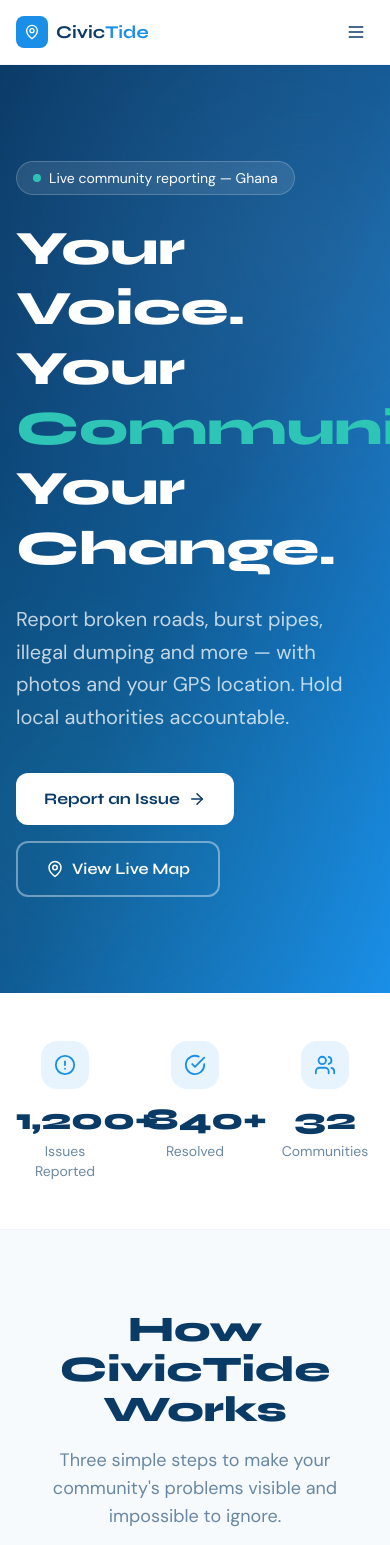
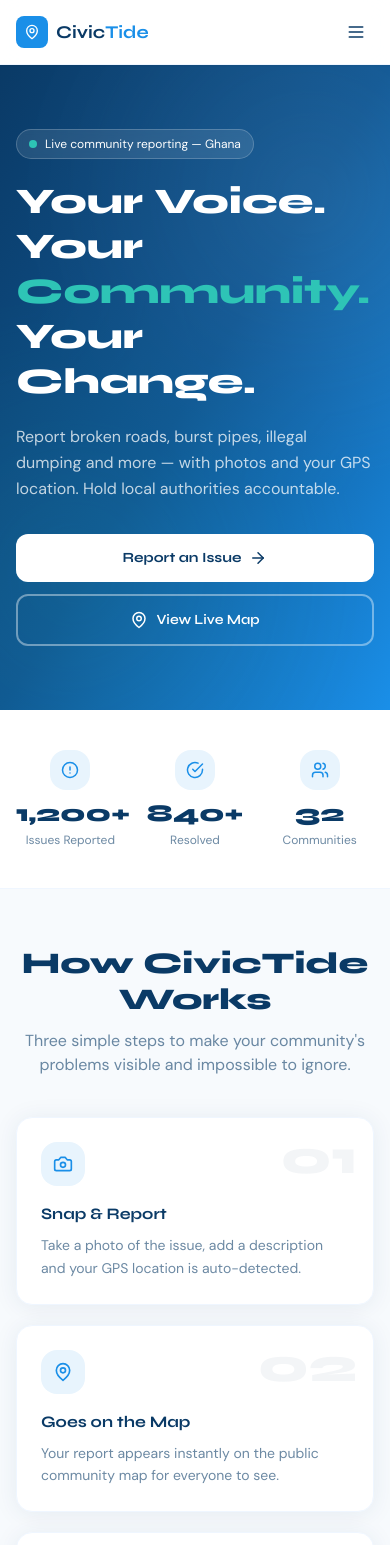
Before and after one commit to Graphils/CivicTechTide, a React (Vite) app in the folder CivicTechTide-frontend/: page / in a window 390 px wide. Shown: the top 1545 px of the page. Built offline with nearby package versions, Linux system fonts and the light colour scheme; no server answers.

Commit message:
Fix mobile layout on landing page

```diff
--- a/CivicTechTide-frontend/src/pages/HomePage.tsx
+++ b/CivicTechTide-frontend/src/pages/HomePage.tsx
@@ -21,48 +21,64 @@ export default function HomePage() {
       {/* Hero */}
       <section className="relative overflow-hidden bg-gradient-to-br from-ocean via-primary-700 to-wave text-white">
         <div className="absolute inset-0 opacity-10"
-          style={{ backgroundImage: 'radial-gradient(circle at 20% 80%, #2ec4b6 0%, transparent 50%), radial-gradient(circle at 80% 20%, #9dcff5 0%, transparent 50%)' }}
+          style={{
+            backgroundImage: 'radial-gradient(circle at 20% 80%, #2ec4b6 0%, transparent 50%), radial-gradient(circle at 80% 20%, #9dcff5 0%, transparent 50%)'
+          }}
         />
-        <div className="relative max-w-7xl mx-auto px-4 sm:px-6 lg:px-8 py-24 lg:py-36">
+        <div className="relative max-w-7xl mx-auto px-4 sm:px-6 lg:px-8 py-16 sm:py-24 lg:py-36">
           <div className="max-w-3xl">
-            <div className="inline-flex items-center gap-2 bg-white/10 backdrop-blur-sm border border-white/20 rounded-full px-4 py-1.5 text-sm mb-6">
-              <span className="w-2 h-2 bg-teal-400 rounded-full animate-pulse" />
+
+            {/* Badge */}
+            <div className="inline-flex items-center gap-2 bg-white/10 backdrop-blur-sm border border-white/20 rounded-full px-3 py-1.5 text-xs sm:text-sm mb-5 sm:mb-6">
+              <span className="w-2 h-2 bg-teal-400 rounded-full animate-pulse shrink-0" />
               <span style={{ fontFamily: 'DM Sans, sans-serif' }}>Live community reporting — Ghana</span>
             </div>
 
-            <h1 className="text-5xl lg:text-7xl font-extrabold leading-tight mb-6" style={{ fontFamily: 'Syne, sans-serif' }}>
+            {/* Heading */}
+            <h1 className="text-4xl sm:text-5xl lg:text-7xl font-extrabold leading-tight mb-5 sm:mb-6" style={{ fontFamily: 'Syne, sans-serif' }}>
               Your Voice.<br />
               Your <span className="text-teal-400">Community.</span><br />
               Your Change.
             </h1>
 
-            <p className="text-xl text-white/75 mb-10 leading-relaxed max-w-xl" style={{ fontFamily: 'DM Sans, sans-serif' }}>
+            {/* Subtitle */}
+            <p className="text-base sm:text-xl text-white/75 mb-8 sm:mb-10 leading-relaxed max-w-xl" style={{ fontFamily: 'DM Sans, sans-serif' }}>
               Report broken roads, burst pipes, illegal dumping and more — with photos and your GPS location. Hold local authorities accountable.
             </p>
 
-            <div className="flex flex-wrap gap-4">
-              <Link to="/register" className="inline-flex items-center gap-2 bg-white text-ocean font-bold px-7 py-3.5 rounded-xl hover:bg-foam transition-colors text-base" style={{ fontFamily: 'Syne, sans-serif' }}>
+            {/* CTA Buttons */}
+            <div className="flex flex-col sm:flex-row gap-3 sm:gap-4">
+              <Link
+                to="/register"
+                className="inline-flex items-center justify-center gap-2 bg-white text-ocean font-bold px-6 sm:px-7 py-3.5 rounded-xl hover:bg-foam transition-colors text-sm sm:text-base w-full sm:w-auto"
+                style={{ fontFamily: 'Syne, sans-serif' }}
+              >
                 Report an Issue <ArrowRight size={18} />
               </Link>
-              <Link to="/map" className="inline-flex items-center gap-2 border-2 border-white/40 text-white font-semibold px-7 py-3.5 rounded-xl hover:bg-white/10 transition-colors text-base" style={{ fontFamily: 'Syne, sans-serif' }}>
+              <Link
+                to="/map"
+                className="inline-flex items-center justify-center gap-2 border-2 border-white/40 text-white font-semibold px-6 sm:px-7 py-3.5 rounded-xl hover:bg-white/10 transition-colors text-sm sm:text-base w-full sm:w-auto"
+                style={{ fontFamily: 'Syne, sans-serif' }}
+              >
                 <MapPin size={18} /> View Live Map
               </Link>
             </div>
+
           </div>
         </div>
       </section>
 
       {/* Stats */}
       <section className="bg-white border-b border-blue-50">
-        <div className="max-w-7xl mx-auto px-4 sm:px-6 lg:px-8 py-12">
-          <div className="grid grid-cols-3 gap-8">
+        <div className="max-w-7xl mx-auto px-4 sm:px-6 lg:px-8 py-10 sm:py-12">
+          <div className="grid grid-cols-3 gap-4 sm:gap-8">
             {stats.map(({ label, value, icon: Icon }) => (
               <div key={label} className="text-center">
-                <div className="w-12 h-12 bg-foam rounded-2xl flex items-center justify-center mx-auto mb-3">
-                  <Icon size={22} className="text-wave" />
+                <div className="w-10 h-10 sm:w-12 sm:h-12 bg-foam rounded-2xl flex items-center justify-center mx-auto mb-2 sm:mb-3">
+                  <Icon size={18} className="text-wave" />
                 </div>
-                <div className="text-3xl font-extrabold text-ocean mb-1" style={{ fontFamily: 'Syne, sans-serif' }}>{value}</div>
-                <div className="text-sm text-ocean/60">{label}</div>
+                <div className="text-2xl sm:text-3xl font-extrabold text-ocean mb-0.5 sm:mb-1" style={{ fontFamily: 'Syne, sans-serif' }}>{value}</div>
+                <div className="text-xs sm:text-sm text-ocean/60">{label}</div>
               </div>
             ))}
           </div>
@@ -70,19 +86,24 @@ export default function HomePage() {
       </section>
 
       {/* How it works */}
-      <section className="max-w-7xl mx-auto px-4 sm:px-6 lg:px-8 py-20">
-        <div className="text-center mb-14">
-          <h2 className="text-4xl font-extrabold text-ocean mb-4" style={{ fontFamily: 'Syne, sans-serif' }}>How CivicTide Works</h2>
-          <p className="text-ocean/60 text-lg max-w-xl mx-auto">Three simple steps to make your community's problems visible and impossible to ignore.</p>
+      <section className="max-w-7xl mx-auto px-4 sm:px-6 lg:px-8 py-14 sm:py-20">
+        <div className="text-center mb-10 sm:mb-14">
+          <h2 className="text-3xl sm:text-4xl font-extrabold text-ocean mb-3 sm:mb-4" style={{ fontFamily: 'Syne, sans-serif' }}>
+            How CivicTide Works
+          </h2>
+          <p className="text-ocean/60 text-base sm:text-lg max-w-xl mx-auto">
+            Three simple steps to make your community's problems visible and impossible to ignore.
+          </p>
         </div>
-        <div className="grid grid-cols-1 sm:grid-cols-2 lg:grid-cols-4 gap-6">
+
+        <div className="grid grid-cols-1 sm:grid-cols-2 lg:grid-cols-4 gap-5 sm:gap-6">
           {steps.map(({ icon: Icon, title, desc }, i) => (
             <div key={title} className="card relative overflow-hidden group hover:-translate-y-1 transition-transform duration-200">
               <div className="absolute top-4 right-4 text-5xl font-black text-ocean/5 select-none" style={{ fontFamily: 'Syne, sans-serif' }}>
                 {String(i + 1).padStart(2, '0')}
               </div>
-              <div className="w-12 h-12 bg-foam rounded-2xl flex items-center justify-center mb-4 group-hover:bg-wave transition-colors duration-200">
-                <Icon size={22} className="text-wave group-hover:text-white transition-colors duration-200" />
+              <div className="w-11 h-11 sm:w-12 sm:h-12 bg-foam rounded-2xl flex items-center justify-center mb-4 group-hover:bg-wave transition-colors duration-200">
+                <Icon size={20} className="text-wave group-hover:text-white transition-colors duration-200" />
               </div>
               <h3 className="section-title text-base mb-2">{title}</h3>
               <p className="text-sm text-ocean/60 leading-relaxed">{desc}</p>
@@ -93,16 +114,23 @@ export default function HomePage() {
 
       {/* CTA */}
       <section className="bg-ocean text-white">
-        <div className="max-w-4xl mx-auto px-4 sm:px-6 lg:px-8 py-20 text-center">
-          <h2 className="text-4xl font-extrabold mb-4" style={{ fontFamily: 'Syne, sans-serif' }}>
+        <div className="max-w-4xl mx-auto px-4 sm:px-6 lg:px-8 py-16 sm:py-20 text-center">
+          <h2 className="text-3xl sm:text-4xl font-extrabold mb-3 sm:mb-4" style={{ fontFamily: 'Syne, sans-serif' }}>
             Ready to make a difference?
           </h2>
-          <p className="text-white/70 text-lg mb-8">Join thousands of Ghanaians holding their communities accountable.</p>
-          <Link to="/register" className="inline-flex items-center gap-2 bg-wave text-white font-bold px-8 py-4 rounded-xl hover:bg-primary-600 transition-colors text-lg" style={{ fontFamily: 'Syne, sans-serif' }}>
+          <p className="text-white/70 text-base sm:text-lg mb-7 sm:mb-8">
+            Join thousands of Ghanaians holding their communities accountable.
+          </p>
+          <Link
+            to="/register"
+            className="inline-flex items-center gap-2 bg-wave text-white font-bold px-7 sm:px-8 py-3.5 sm:py-4 rounded-xl hover:bg-primary-600 transition-colors text-base sm:text-lg"
+            style={{ fontFamily: 'Syne, sans-serif' }}
+          >
             Get Started Free <ArrowRight size={20} />
           </Link>
         </div>
       </section>
+
     </div>
   )
 }
```
